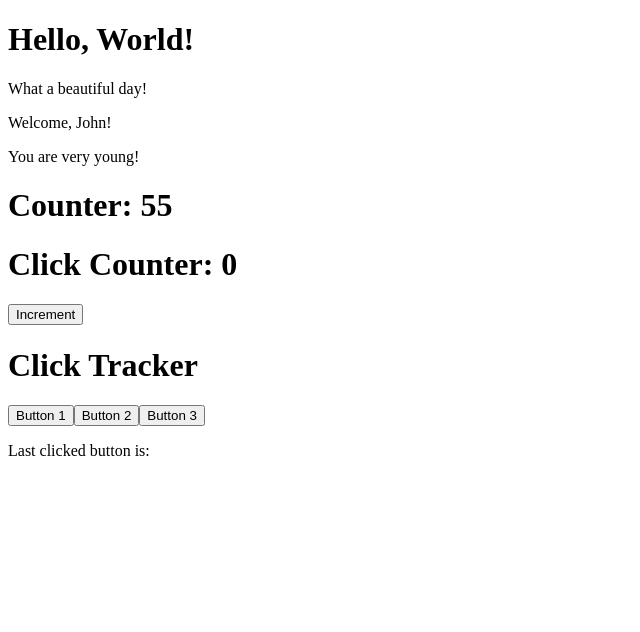
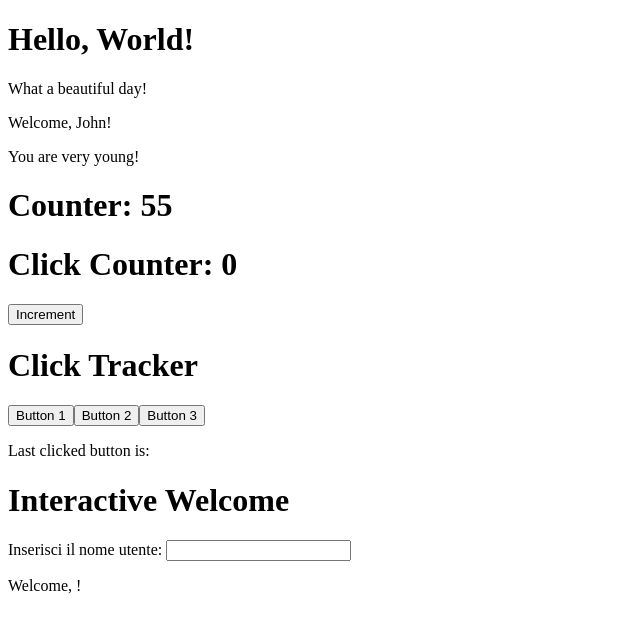
Before and after one commit to msimile/jsx-exercises, a React (Create React App) app in the folder react-exercises/: page / in a window 1280 px wide. Shown: the top 632 px of the page, without its empty margins (0-640 px from the left). Built offline with nearby package versions, Linux system fonts and the light colour scheme.

Commit message:
feat: forms-01 complete

```diff
--- a/react-exercises/src/App.js
+++ b/react-exercises/src/App.js
@@ -4,16 +4,18 @@
 import { Counter } from "./Counter";
 import { ClickCounter } from "./ClickCounter";
 import { ClickTracker } from "./ClickTracker";
+import { InteractiveWelcome } from "./InteractiveWelcome";
 
 export class App extends React.Component {
   render() {
     return (
       <div>
         <Hello />
-        <Welcome name="John"/>
-        <Counter initialValue={5} incrementAmount={5} incrementInterval={500}/>
-        <ClickCounter/>
-        <ClickTracker/>
+        <Welcome name="John" />
+        <Counter initialValue={5} incrementAmount={5} incrementInterval={500} />
+        <ClickCounter />
+        <ClickTracker />
+        <InteractiveWelcome/>
       </div>
     );
   }
--- /dev/null
+++ b/react-exercises/src/InteractiveWelcome.js
@@ -0,0 +1,27 @@
+import React from "react";
+import { Welcome } from "./Welcome";
+
+export class InteractiveWelcome extends React.Component {
+  state = {
+    name: "",
+  };
+
+  handleInput = (event) => {
+    const name = event.target.value;
+
+    this.setState({
+      name: name,
+    });
+  };
+
+  render() {
+    return (
+        <div>
+            <h1>Interactive Welcome</h1>
+            <label for="WelcomeUser">Inserisci il nome utente: </label>
+            <input id="WelcomeUser" type="text" name="WelcomeUser" value={this.state.name} onChange={this.handleInput}/>
+            <Welcome name={this.state.name}/>
+        </div>
+    )
+  }
+}
```
